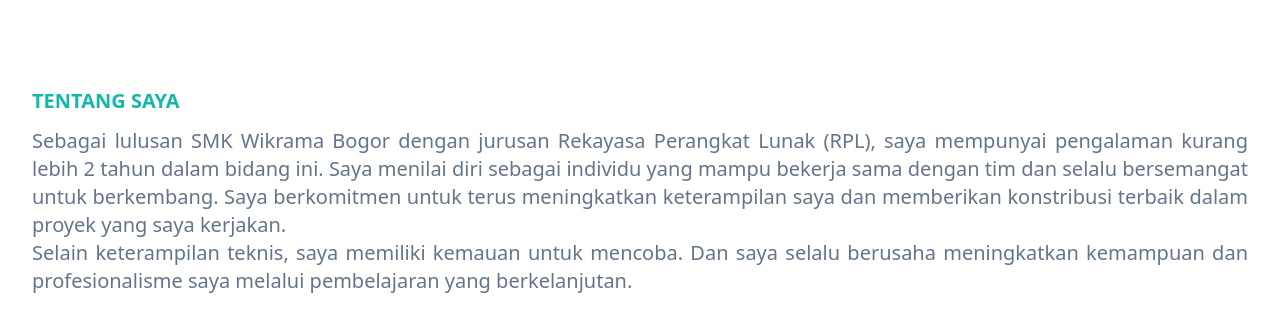
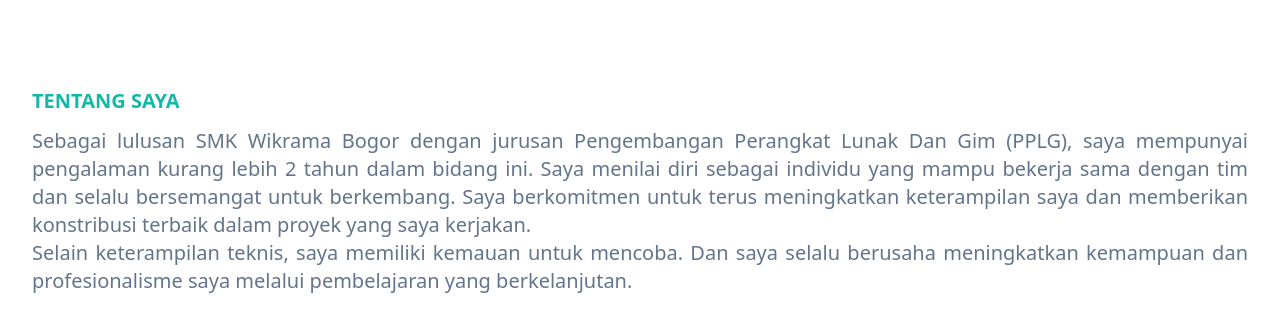
Before and after one commit to Mfaisall/Faisal-Portfolio, a website: page index.html in a window 1280 px wide. Shown: the part 900-1216 px from the top of the page. Drawn offline with nearby package versions, Linux system fonts and the light colour scheme.

Commit message:
Update index.html

```diff
--- a/index.html
+++ b/index.html
@@ -110,7 +110,7 @@
           <div class="mb-10 w-full px-4 text-justify">
             <h4 class="mb-3 text-xl font-bold uppercase text-primary">Tentang Saya</h4>
             <!-- <h2 class="mb-5 text-3xl font-bold text-dark dark:text-white lg:text-4xl">Hallo </h2> -->
-            <p class="text-lg font-medium text-secondary lg:text-xl">Sebagai lulusan SMK Wikrama Bogor dengan jurusan Rekayasa Perangkat Lunak (RPL), saya mempunyai pengalaman kurang lebih 2 tahun dalam bidang ini. Saya menilai diri sebagai individu yang mampu bekerja sama dengan tim dan selalu bersemangat untuk berkembang. Saya berkomitmen untuk terus meningkatkan keterampilan saya dan memberikan konstribusi terbaik dalam proyek yang saya kerjakan.</p>
+            <p class="text-lg font-medium text-secondary lg:text-xl">Sebagai lulusan SMK Wikrama Bogor dengan jurusan Pengembangan Perangkat Lunak Dan Gim (PPLG), saya mempunyai pengalaman kurang lebih 2 tahun dalam bidang ini. Saya menilai diri sebagai individu yang mampu bekerja sama dengan tim dan selalu bersemangat untuk berkembang. Saya berkomitmen untuk terus meningkatkan keterampilan saya dan memberikan konstribusi terbaik dalam proyek yang saya kerjakan.</p>
             <p class="text-lg font-medium text-secondary lg:text-xl">  Selain keterampilan teknis, saya memiliki kemauan untuk mencoba. Dan saya selalu berusaha meningkatkan kemampuan dan profesionalisme saya melalui pembelajaran yang berkelanjutan.</p>
             <div class="mt-6">
               <a href="dist/assets/Cv Faisal.pdf" download class="inline-block px-6 py-3 text-white bg-primary hover:bg-primary-dark rounded-md font-semibold text-lg transition duration-300">
```
